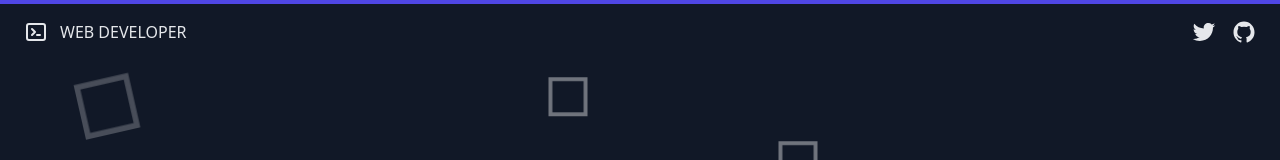
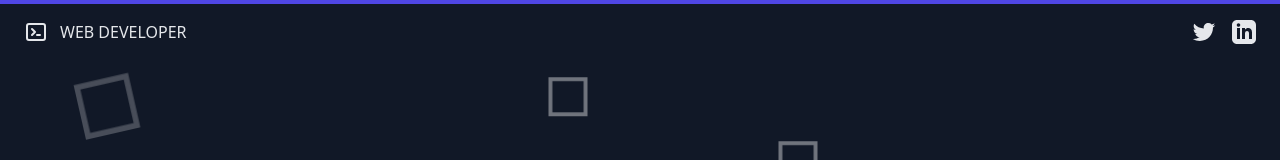
Before and after one commit to MotasimEmad/protofilo-app, a Vue app: page / in a window 1280 px wide. Shown: the top 160 px of the page. Built offline with nearby package versions, Linux system fonts and the light colour scheme.

Commit message:
added linkedin link

```diff
--- a/src/components/HeaderComponent.vue
+++ b/src/components/HeaderComponent.vue
@@ -18,10 +18,10 @@
                     </svg>
                 </a>
 
-                <a class="flex items-center mx-2 text-gray-200 hover:text-indigo-600" href="https://github.com/MotasimEmad">
-                    <svg class="h-5 w-5 sm:h-6 sm:w-6 fill-current" xmlns='http://www.w3.org/2000/svg' viewBox='0 0 512 512'>
-                        <path d='M256,32C132.3,32,32,134.9,32,261.7c0,101.5,64.2,187.5,153.2,217.9a17.56,17.56,0,0,0,3.8.4c8.3,0,11.5-6.1,11.5-11.4,0-5.5-.2-19.9-.3-39.1a102.4,102.4,0,0,1-22.6,2.7c-43.1,0-52.9-33.5-52.9-33.5-10.2-26.5-24.9-33.6-24.9-33.6-19.5-13.7-.1-14.1,1.4-14.1h.1c22.5,2,34.3,23.8,34.3,23.8,11.2,19.6,26.2,25.1,39.6,25.1a63,63,0,0,0,25.6-6c2-14.8,7.8-24.9,14.2-30.7-49.7-5.8-102-25.5-102-113.5,0-25.1,8.7-45.6,23-61.6-2.3-5.8-10-29.2,2.2-60.8a18.64,18.64,0,0,1,5-.5c8.1,0,26.4,3.1,56.6,24.1a208.21,208.21,0,0,1,112.2,0c30.2-21,48.5-24.1,56.6-24.1a18.64,18.64,0,0,1,5,.5c12.2,31.6,4.5,55,2.2,60.8,14.3,16.1,23,36.6,23,61.6,0,88.2-52.4,107.6-102.3,113.3,8,7.1,15.2,21.1,15.2,42.5,0,30.7-.3,55.5-.3,63,0,5.4,3.1,11.5,11.4,11.5a19.35,19.35,0,0,0,4-.4C415.9,449.2,480,363.1,480,261.7,480,134.9,379.7,32,256,32Z'/>
-                    </svg>
+                <a class="flex items-center mx-2 text-gray-200 hover:text-indigo-600" href="https://www.linkedin.com/in/motasim-emad-8b4901192">
+                  <svg xmlns="http://www.w3.org/2000/svg" class="h-5 w-5 sm:h-6 sm:w-6 fill-current" viewBox="0 0 24 24">
+                    <path d="M19 0h-14c-2.761 0-5 2.239-5 5v14c0 2.761 2.239 5 5 5h14c2.762 0 5-2.239 5-5v-14c0-2.761-2.238-5-5-5zm-11 19h-3v-11h3v11zm-1.5-12.268c-.966 0-1.75-.79-1.75-1.764s.784-1.764 1.75-1.764 1.75.79 1.75 1.764-.783 1.764-1.75 1.764zm13.5 12.268h-3v-5.604c0-3.368-4-3.113-4 0v5.604h-3v-11h3v1.765c1.396-2.586 7-2.777 7 2.476v6.759z"/>
+                  </svg>
                 </a>
             </div>
         </div>
```
Also changed, not shown: src/assets/images/svg/linkedin-square-color.svg (added).
